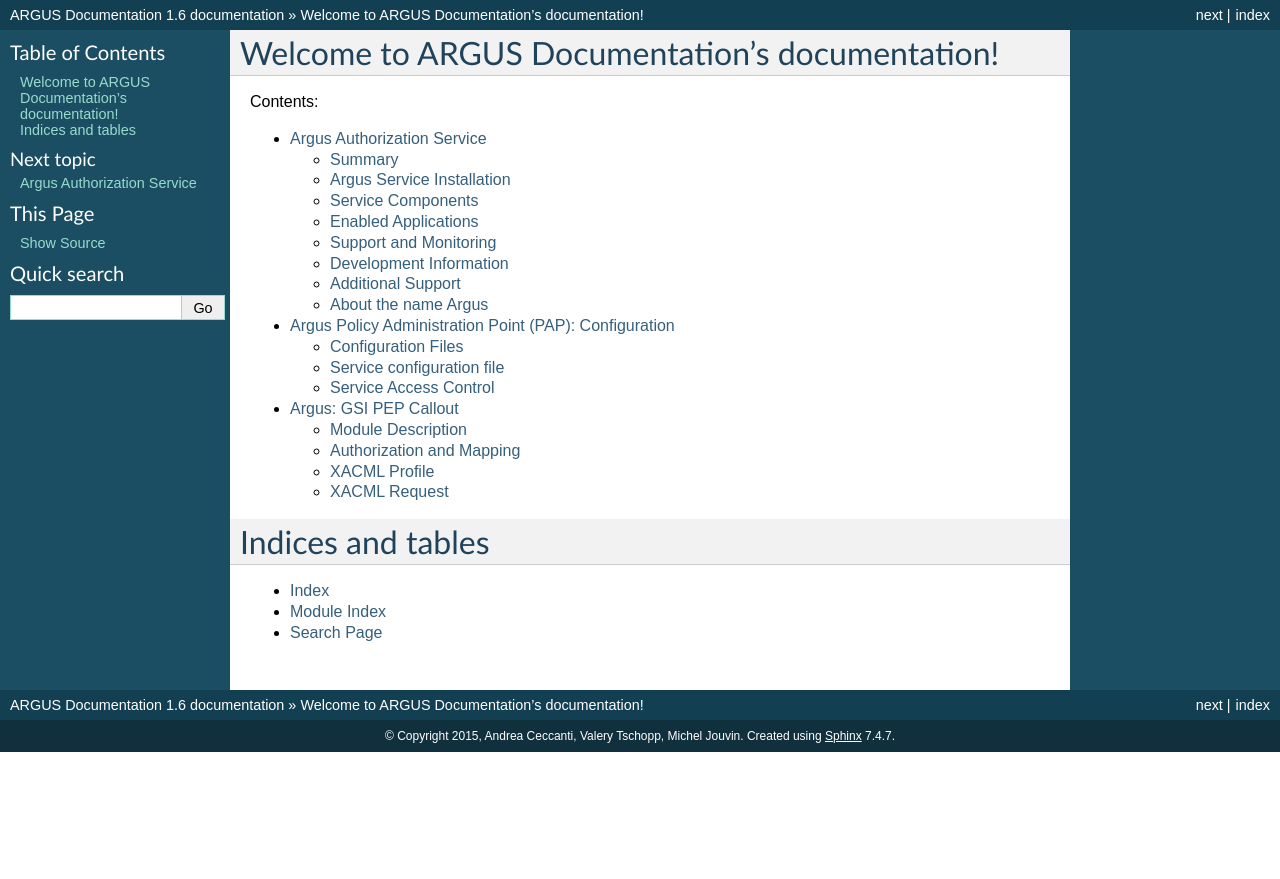
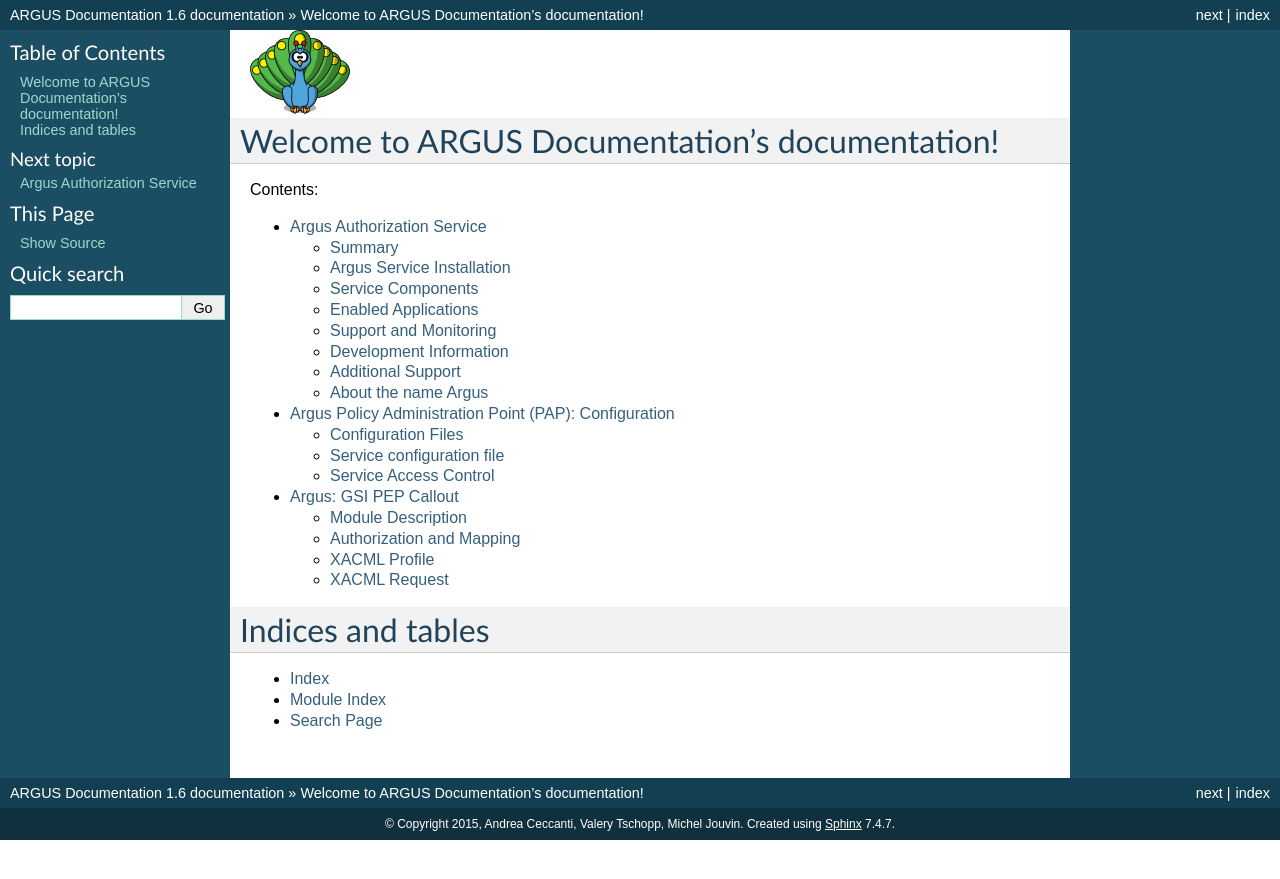
Before and after one commit to argus-authz/argus-documentation, a Sphinx documentation site: the page built from source/index.rst, in a window 1280 px wide. Shown: the top 879 px of the page. Built offline with Sphinx 7.4.7, drawn with Linux system fonts in a browser that asks for light colours.

Commit message:
Add Argus logo

```diff
--- a/source/index.rst
+++ b/source/index.rst
@@ -2,6 +2,8 @@
    sphinx-quickstart on Fri Dec  4 23:37:05 2015.
    You can adapt this file completely to your liking, but it should at least
    contain the root `toctree` directive.
+
+.. image:: /images/argus_logo.png
 
 Welcome to ARGUS Documentation's documentation!
 ===============================================
```
Also changed, not shown: source/images/argus_logo.png (added).
